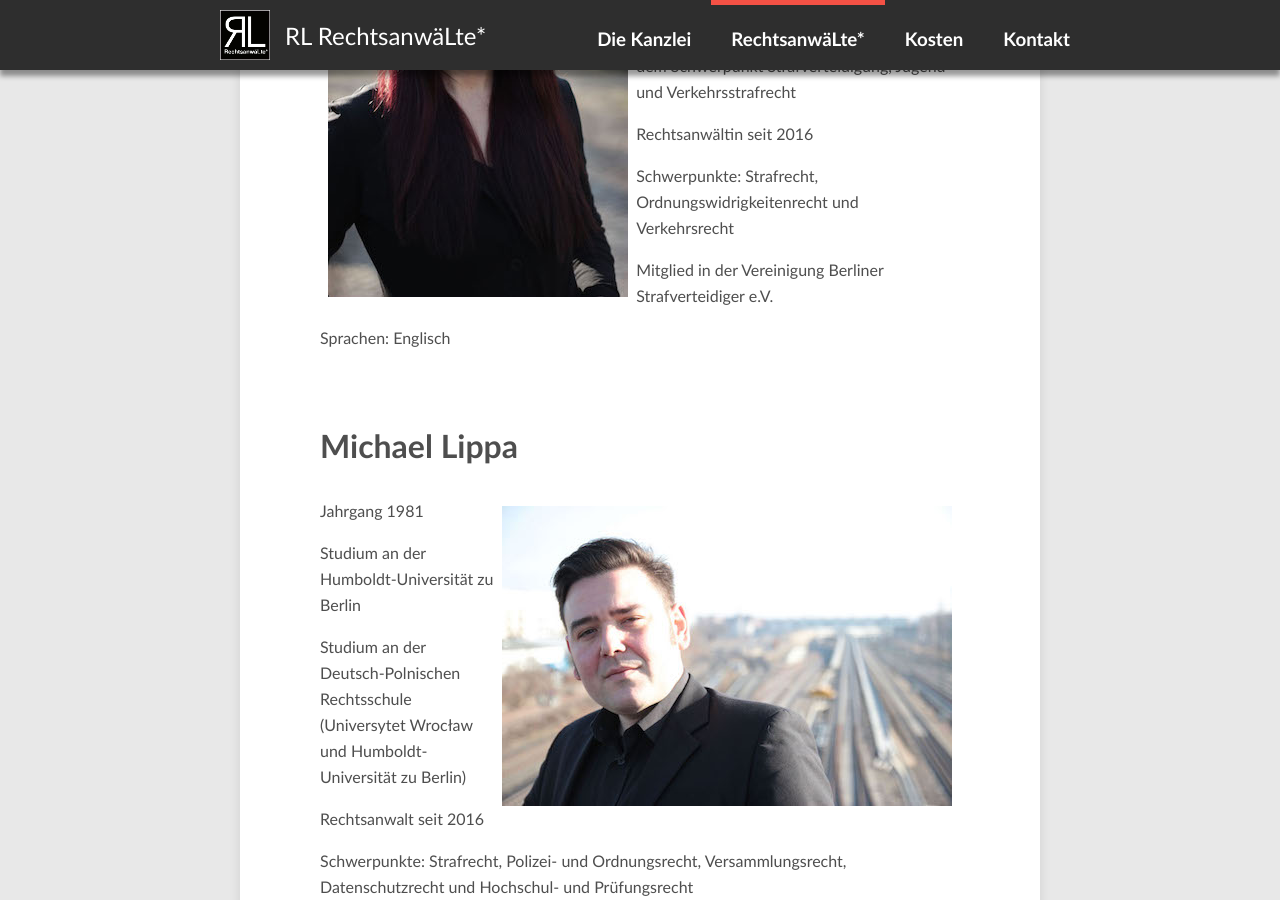
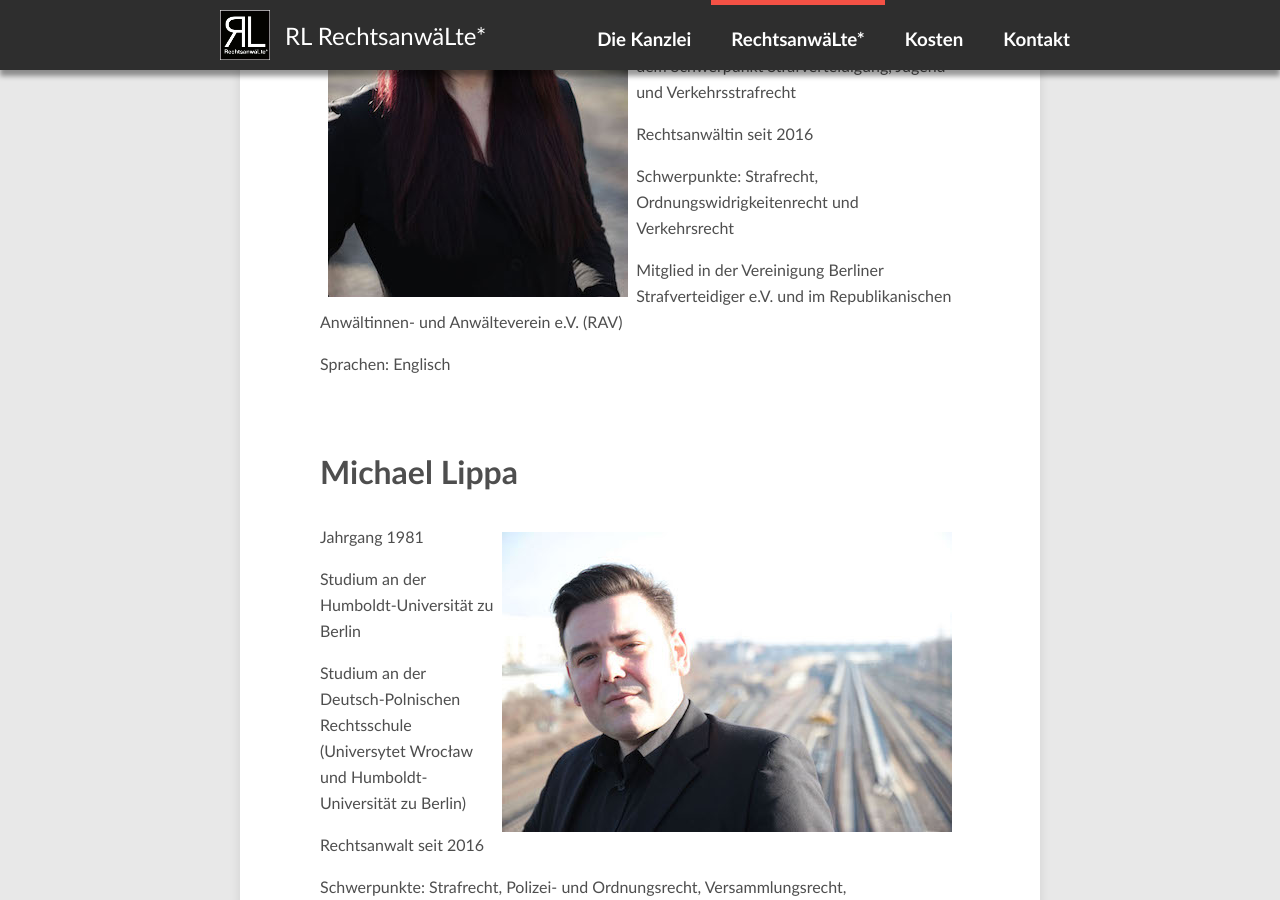
Before and after one commit to mi5-77/rl-rechtsanwaelte.de, a Jekyll site: the page built from rechtsanwaelte.md, in a window 1280 px wide and 900 px high, scrolled down 666 px. Built offline with Jekyll 4.4.1, drawn with Linux system fonts in a browser that asks for light colours.

Commit message:
Dani RAV eingefügt

```diff
--- a/rechtsanwaelte.md
+++ b/rechtsanwaelte.md
@@ -20,7 +20,7 @@ Rechtsanwältin seit 2016
 
 Schwerpunkte: Strafrecht, Ordnungswidrigkeitenrecht und Verkehrsrecht
 
-Mitglied in der Vereinigung Berliner Strafverteidiger e.V.
+Mitglied in der Vereinigung Berliner Strafverteidiger e.V. und im Republikanischen Anwältinnen- und Anwälteverein e.V. (RAV)
 
 Sprachen: Englisch
 
```
